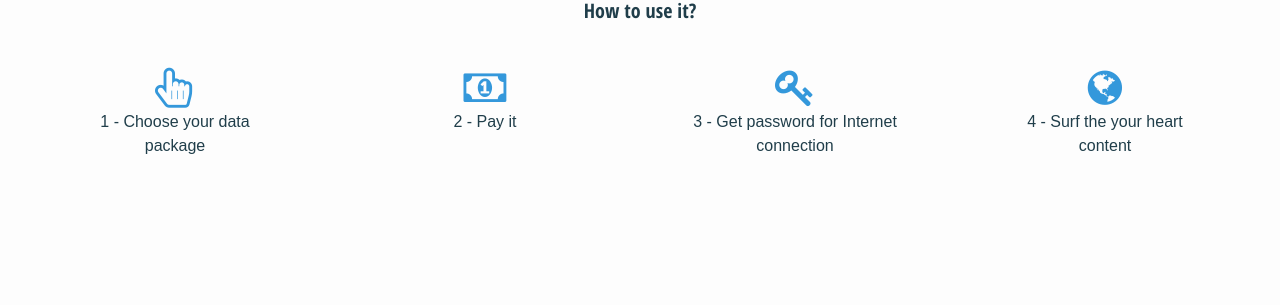
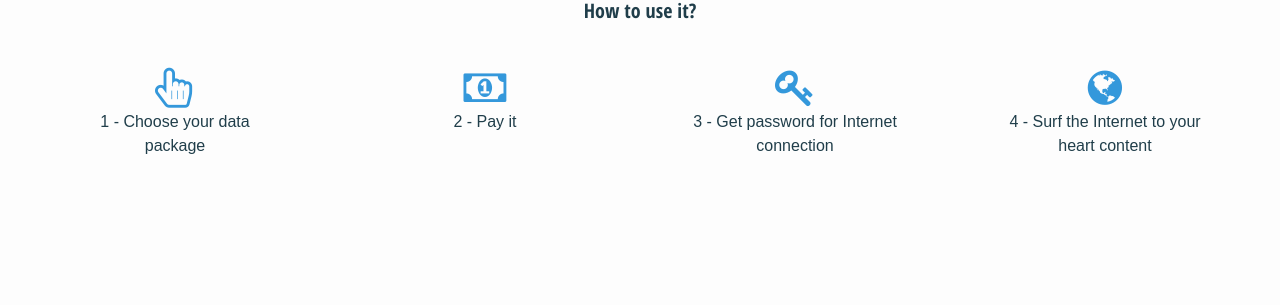
Before and after one commit to syahmifauzi/info1501, a Jekyll site: the page built from index.html, in a window 1280 px wide and 900 px high, scrolled down 330 px. Shown: the part 147-452 px from the top of the window. Built offline with Jekyll 4.4.1, drawn with Linux system fonts in a browser that asks for light colours; nearby versions of some CDN libraries; library files that are not in the unit come from our copies.

Commit message:
fix typos

```diff
--- a/_includes/about.html
+++ b/_includes/about.html
@@ -20,6 +20,6 @@
         <div class="pure-u-1 pure-u-sm-1-2 pure-u-md-1-4 box"><i class="fa fa-hand-pointer-o" aria-hidden="true"></i><span>1 - Choose your data package</span></div>
         <div class="pure-u-1 pure-u-sm-1-2 pure-u-md-1-4 box"><i class="fa fa-money" aria-hidden="true"></i><span>2 - Pay it</span></div>
         <div class="pure-u-1 pure-u-sm-1-2 pure-u-md-1-4 box"><i class="fa fa-key" aria-hidden="true"></i><span>3 - Get password for Internet connection</span></div>
-        <div class="pure-u-1 pure-u-sm-1-2 pure-u-md-1-4 box"><i class="fa fa-globe" aria-hidden="true"></i><span>4 - Surf the your heart content</span></div>
+        <div class="pure-u-1 pure-u-sm-1-2 pure-u-md-1-4 box"><i class="fa fa-globe" aria-hidden="true"></i><span>4 - Surf the Internet to your heart content</span></div>
     </div>
 </div>
```
